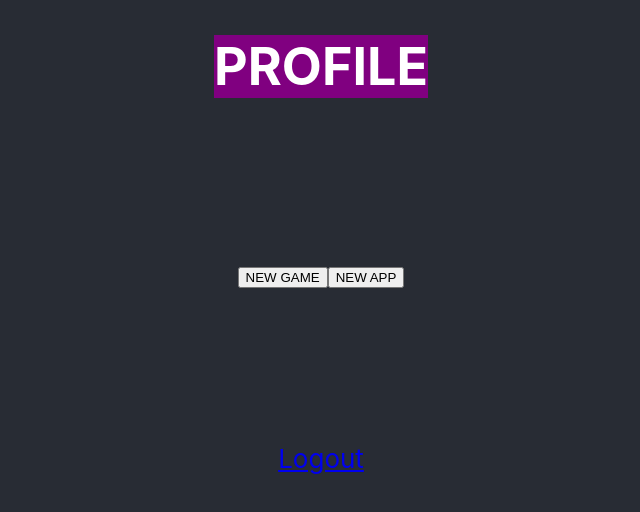
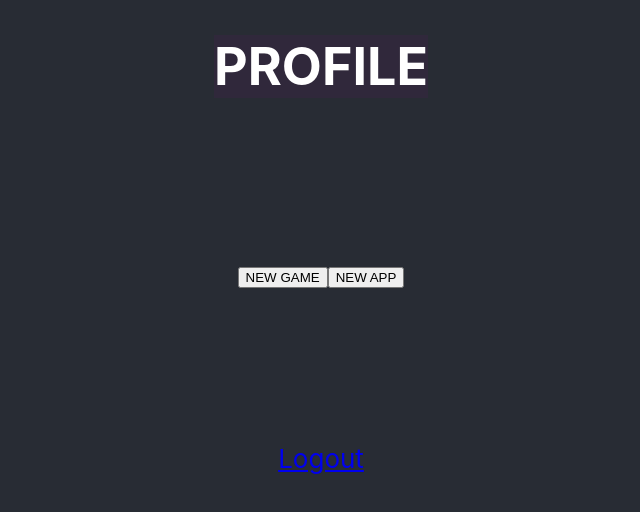
Before and after one commit to IGGAMEMAKER/IndieMarketingTool, a React (Create React App) app in the folder app/my-app/: page /profile in a window 1280 px wide. In both pictures the pointer is over the element "PROFILE". Shown: the top 512 px of the page, without its empty margins (319-959 px from the left). Built offline with nearby package versions, Linux system fonts and the light colour scheme; no server answers; what flux would draw is missing.

Commit message:
Site update:

```diff
--- a/app/my-app/src/App.css
+++ b/app/my-app/src/App.css
@@ -46,7 +46,8 @@
 }
 
 .onHover:hover {
-  background-color: purple;
+  /*background-color: purple;*/
+  background-color: #80008017;
 }
 
 .Container {
```
